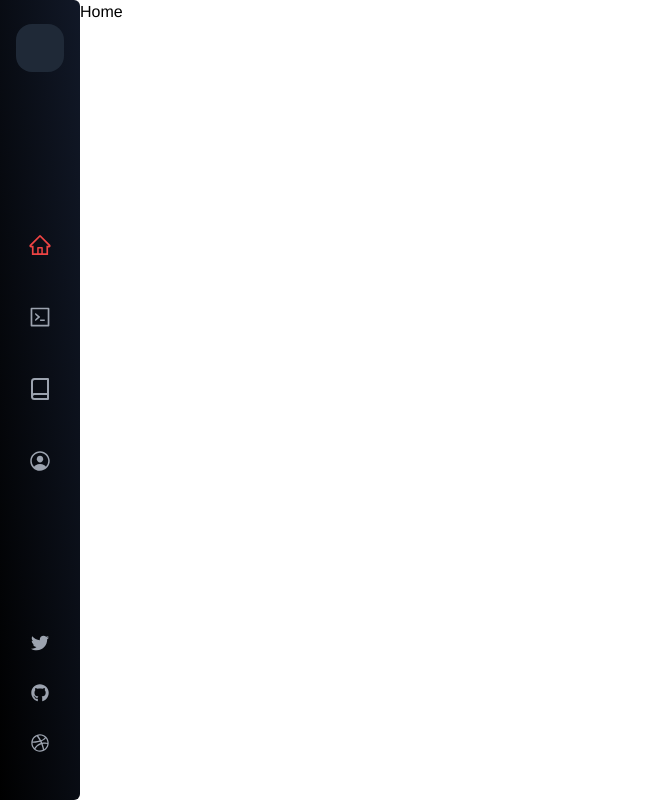
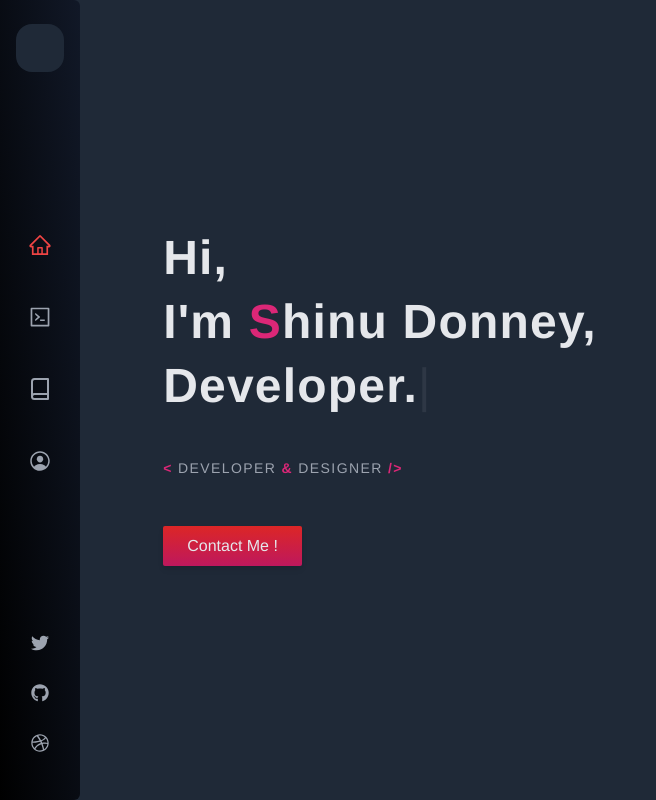
Before and after one commit to The-sad-philosopher/Portfolio, a React (Create React App) app: page / in a window 1280 px wide. Shown: the whole page, without its empty margins (0-656 px from the left). Built offline with nearby package versions, Linux system fonts and the light colour scheme; what @tailwindcss/typography would draw is missing.

Commit message:
💄 Style the caption for home component WIP

```diff
--- a/src/components/App.tsx
+++ b/src/components/App.tsx
@@ -5,7 +5,7 @@ import { Navbar, Home, About, Project, SinglePost, Post } from './';
 const App: React.FC = () => {
   return (
     <BrowserRouter>
-      <div className="flex flex-row h-screen">
+      <div className="flex flex-row h-screen bg-gray-800">
         <Navbar />
         <div className="flex-1">
           <Switch>
--- a/src/components/Home.tsx
+++ b/src/components/Home.tsx
@@ -3,5 +3,33 @@ import * as React from 'react';
 interface HomeProps {}
 
 export const Home: React.FC<HomeProps> = () => {
-  return <div>Home</div>;
+  return (
+    <section className="h-screen text-gray-200">
+      <main className="flex flex-row h-full">
+        <div className="flex justify-center items-center flex-1">
+          <div className="space-y-12">
+            <div className="text-5xl font-bold tracking-wide space-y-4">
+              <div>Hi,</div>
+              <div>
+                I'm <span className="text-pink-600">S</span>hinu Donney,
+              </div>
+              <div>
+                Developer.<span className="font-normal animate-ping">|</span>
+              </div>
+            </div>
+            <div className="text-sm font-medium text-gray-400 uppercase tracking-widest">
+              <span className="font-semibold text-pink-600">&lt;</span>{' '}
+              Developer <span className="font-semibold text-pink-600">&</span>{' '}
+              Designer{' '}
+              <span className="font-semibold text-pink-600">/&gt;</span>
+            </div>
+            <button className="bg-gradient-to-b from-red-600 to-pink-700 px-6 py-2 font-medium rounded-sm shadow-md">
+              Contact Me !
+            </button>
+          </div>
+        </div>
+        <div className="right flex-1">{/* Illustration / animation */}</div>
+      </main>
+    </section>
+  );
 };
```
